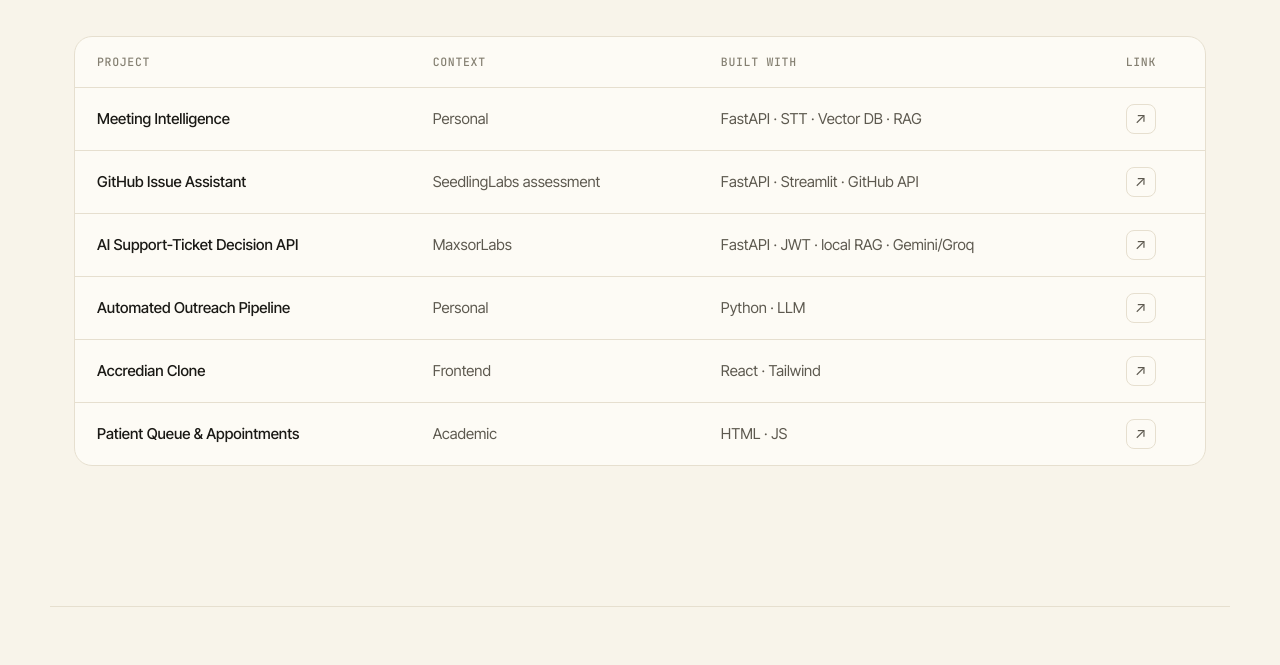
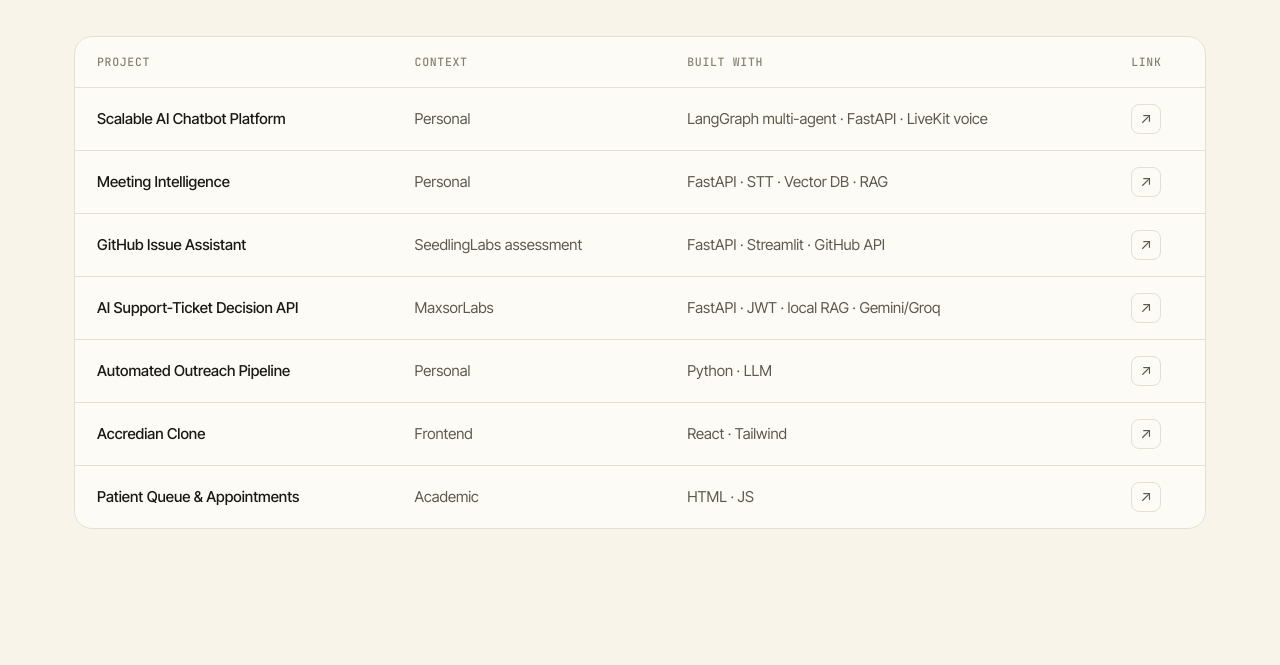
Before and after one commit to Gurukiran10/Gurukiran10.github.io, a plain HTML site: page index.html in a window 1280 px wide. Shown: the part 4472-5137 px from the top of the page. Drawn offline with Linux system fonts and the light colour scheme.

Commit message:
Add the AI chatbot platform back to the archive

```diff
--- a/index.html
+++ b/index.html
@@ -272,6 +272,7 @@
         <table class="archive">
           <thead><tr><th>Project</th><th class="hide-sm">Context</th><th class="hide-sm">Built with</th><th>Link</th></tr></thead>
           <tbody>
+            <tr><td>Scalable AI Chatbot Platform</td><td class="hide-sm">Personal</td><td class="hide-sm">LangGraph multi-agent · FastAPI · LiveKit voice</td><td><a href="https://github.com/Gurukiran10/ai-chatbot-platform" target="_blank" rel="noopener" aria-label="AI chatbot platform code">↗</a></td></tr>
             <tr><td>Meeting Intelligence</td><td class="hide-sm">Personal</td><td class="hide-sm">FastAPI · STT · Vector DB · RAG</td><td><a href="https://github.com/Gurukiran10/Meeting-Intelligence" target="_blank" rel="noopener" aria-label="Meeting Intelligence code">↗</a></td></tr>
             <tr><td>GitHub Issue Assistant</td><td class="hide-sm">SeedlingLabs assessment</td><td class="hide-sm">FastAPI · Streamlit · GitHub API</td><td><a href="https://github.com/Gurukiran10/github-issue-assistant" target="_blank" rel="noopener">↗</a></td></tr>
             <tr><td>AI Support-Ticket Decision API</td><td class="hide-sm">MaxsorLabs</td><td class="hide-sm">FastAPI · JWT · local RAG · Gemini/Groq</td><td><a href="https://github.com/Gurukiran10/maxsorlabs-ai-decision-api" target="_blank" rel="noopener">↗</a></td></tr>
```
